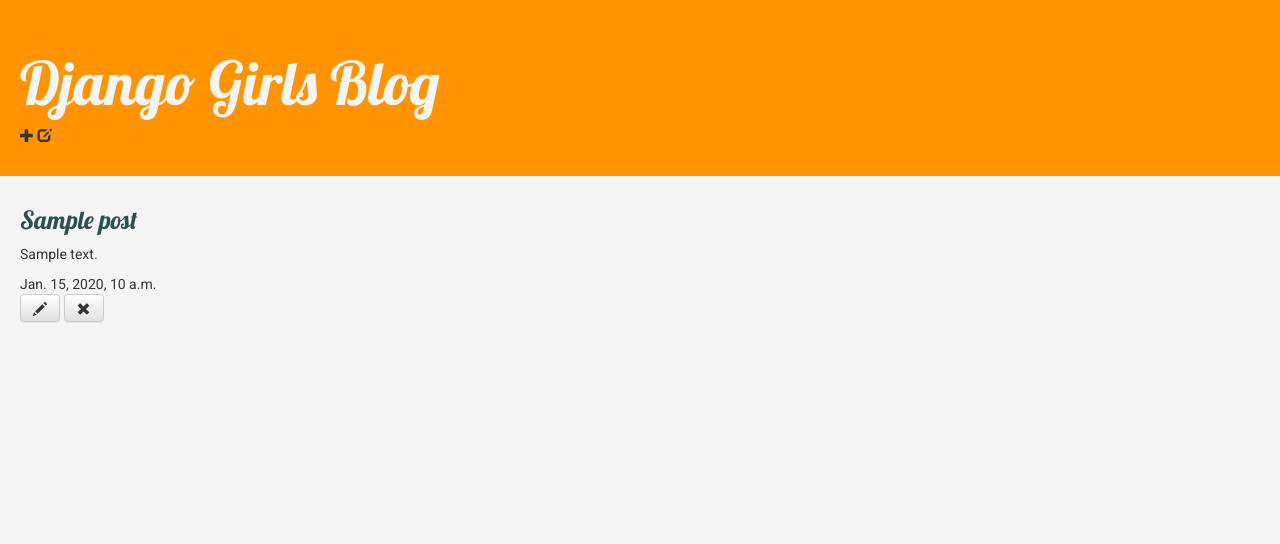
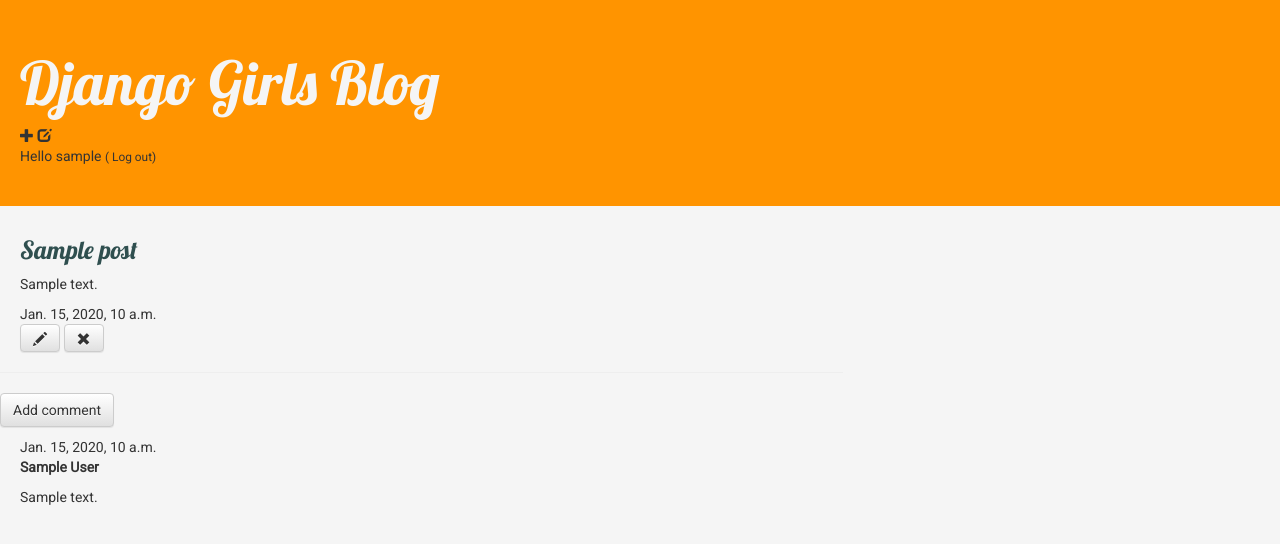
Before and after one commit to MarieFindlay/django-girls-blog, a Django app: page /post/1/ in a window 1280 px wide. Shown: the top 544 px of the page. Run offline with Django 3.2, Linux system fonts and the light colour scheme; a user stored in the database is signed in; tables that the repository leaves empty hold one stand-in row (values such as "Sample post"); some libraries are stand-ins or nearby versions.

Commit message:
Django Girls extensions

```diff
--- a/blog/admin.py
+++ b/blog/admin.py
@@ -1,4 +1,6 @@
 from django.contrib import admin
-from .models import Post
+from .models import Post, Comment
 
 admin.site.register(Post)
+
+admin.site.register(Comment)
--- a/blog/models.py
+++ b/blog/models.py
@@ -16,3 +16,20 @@
 
     def __str__(self):
         return self.title
+
+class Comment(models.Model):
+    post = models.ForeignKey('blog.Post', on_delete=models.CASCADE, related_name='comments')
+    author = models.CharField(max_length=200)
+    text = models.TextField()
+    created_date = models.DateTimeField(default=timezone.now)
+    approved_comment = models.BooleanField(default=False)
+
+    def approve(self):
+        self.approved_comment = True
+        self.save()
+
+    def __str__(self):
+        return self.text
+
+    def approved_comments(self):
+        return self.comments.filter(approved_comment=True)
--- /dev/null
+++ b/blog/templates/blog/add_comment_to_post.html
@@ -0,0 +1,6 @@
+{% extends 'blog/base.html' %} {% block content %}
+<h4>New comment</h4>
+<form method="POST" class="post_container">{% csrf_token %} {{ form.as_p }}
+    <button type="submit" class="save btn btn-default">Send</button>
+</form>
+{% endblock %}
--- a/blog/templates/blog/base.html
+++ b/blog/templates/blog/base.html
@@ -26,6 +26,14 @@
             <a href="{% url 'post_draft_list' %}">
                 <span class="glyphicon glyphicon-edit"></span>
             </a>
+            <p class="top-menu">Hello {{ user.username }}
+                <small>(
+                    <a href="{% url 'logout' %}">Log out</a>)</small>
+            </p>
+            {% else %}
+            <a href="{% url 'login' %}" class="top-menu">
+                <span class="glyphicon glyphicon-lock"></span>
+            </a>
             {% endif %}
         </div>
         <div class="posts_container">
--- a/blog/templates/blog/post_detail.html
+++ b/blog/templates/blog/post_detail.html
@@ -19,4 +19,22 @@
     {% endif %}
 </div>
 
-{% endblock %}
+<hr>
+<a class="btn btn-default" href="{% url 'add_comment_to_post' pk=post.pk %}">Add comment</a>
+{% for comment in post.comments.all %} {% if user.is_authenticated or comment.approved_comment %}
+<div class="post_container">
+    <div class="date">{{ comment.created_date }} {% if not comment.approved_comment %}
+        <a class="btn btn-default" href="{% url 'comment_remove' pk=comment.pk %}">
+            <span class="glyphicon glyphicon-remove"></span>
+        </a>
+        <a class="btn btn-default" href="{% url 'comment_approve' pk=comment.pk %}">
+            <span class="glyphicon glyphicon-ok"></span>
+        </a>
+        {% endif %}
+    </div>
+    <strong>{{ comment.author }}</strong>
+    <p>{{ comment.text|linebreaks }}</p>
+</div>
+{% endif %} {% empty %}
+<p>No comments here yet :(</p>
+{% endfor %} {% endblock %}
--- a/blog/templates/blog/post_list.html
+++ b/blog/templates/blog/post_list.html
@@ -6,5 +6,6 @@
 
     <p>{{ post.text|truncatechars:200 }}</p>
     <p>Published: {{ post.published_date }}</p>
+    <a href="{% url 'post_detail' pk=post.pk %}">Comments: {{ post.approved_comments.count }}</a>
 </div>
 {% endfor %} {% endblock %}
--- a/blog/urls.py
+++ b/blog/urls.py
@@ -9,4 +9,7 @@
     path(r'^drafts/$', views.post_draft_list, name='post_draft_list'),
     path(r'^post/(?P<pk>\d+)/publish/$', views.post_publish, name='post_publish'),
     path(r'^post/(?P<pk>\d+)/remove/$', views.post_remove, name='post_remove'),
+    path(r'^post/(?P<pk>\d+)/comment/$', views.add_comment_to_post, name='add_comment_to_post'),
+    path(r'^comment/(?P<pk>\d+)/approve/$', views.comment_approve, name='comment_approve'),
+    path(r'^comment/(?P<pk>\d+)/remove/$', views.comment_remove, name='comment_remove'),
 ]
--- a/blog/views.py
+++ b/blog/views.py
@@ -1,8 +1,9 @@
 from django.shortcuts import render, get_object_or_404
-from .models import Post
+from .models import Post, Comment
 from django.utils import timezone
-from .forms import PostForm
+from .forms import PostForm, CommentForm
 from django.shortcuts import redirect
+from django.contrib.auth.decorators import login_required
 
 # Create your views here.
 
@@ -14,6 +15,7 @@
     post = get_object_or_404(Post, pk=pk)
     return render(request, 'blog/post_detail.html', {'post': post})
 
+@login_required
 def post_new(request):
     if request.method == "POST":
         form = PostForm(request.POST)
@@ -26,6 +28,7 @@
         form = PostForm()
     return render(request, 'blog/post_edit.html', {'form': form})
 
+@login_required
 def post_edit(request, pk):
     post = get_object_or_404(Post, pk=pk)
     if request.method == "POST":
@@ -39,10 +42,12 @@
         form = PostForm(instance=post)
     return render(request, 'blog/post_edit.html', {'form': form})
 
+@login_required
 def post_draft_list(request):
     posts = Post.objects.filter(published_date__isnull=True).order_by('created_date')
     return render(request, 'blog/post_draft_list.html', {'posts': posts})
 
+@login_required
 def post_publish(request, pk):
     post = get_object_or_404(Post, pk=pk)
     post.publish()
@@ -52,3 +57,28 @@
     post = get_object_or_404(Post, pk=pk)
     post.delete()
     return redirect('post_list')
+
+def add_comment_to_post(request, pk):
+    post = get_object_or_404(Post, pk=pk)
+    if request.method == "POST":
+        form = CommentForm(request.POST)
+        if form.is_valid():
+            comment = form.save(commit=False)
+            comment.post = post
+            comment.save()
+            return redirect('post_detail', pk=post.pk)
+    else:
+        form = CommentForm()
+    return render(request, 'blog/add_comment_to_post.html', {'form': form})
+
+@login_required
+def comment_approve(request, pk):
+    comment = get_object_or_404(Comment, pk=pk)
+    comment.approve()
+    return redirect('post_detail', pk=comment.post.pk)
+
+@login_required
+def comment_remove(request, pk):
+    comment = get_object_or_404(Comment, pk=pk)
+    comment.delete()
+    return redirect('post_detail', pk=comment.post.pk)
--- a/mysite/settings.py
+++ b/mysite/settings.py
@@ -119,3 +119,5 @@
 # https://docs.djangoproject.com/en/2.0/howto/static-files/
 
 STATIC_URL = '/static/'
+
+LOGIN_REDIRECT_URL = '/'
--- a/mysite/urls.py
+++ b/mysite/urls.py
@@ -16,8 +16,11 @@
 from django.contrib import admin
 from django.urls import path
 from django.urls import include
+from django.contrib.auth import views
 
 urlpatterns = [
     path('admin/', admin.site.urls),
     path('', include('blog.urls')),
+    path(r'^accounts/login/$', views.login, name='login'),
+    path(r'^accounts/logout/$', views.logout, name='logout', kwargs={'next_page': '/'}),
 ]
```
Also changed, not shown: blog/forms.py (+7 -1 lines), blog/templates/registration/login.html (added, +21 -0 lines), blog/migrations/0002_comment.py (added).
